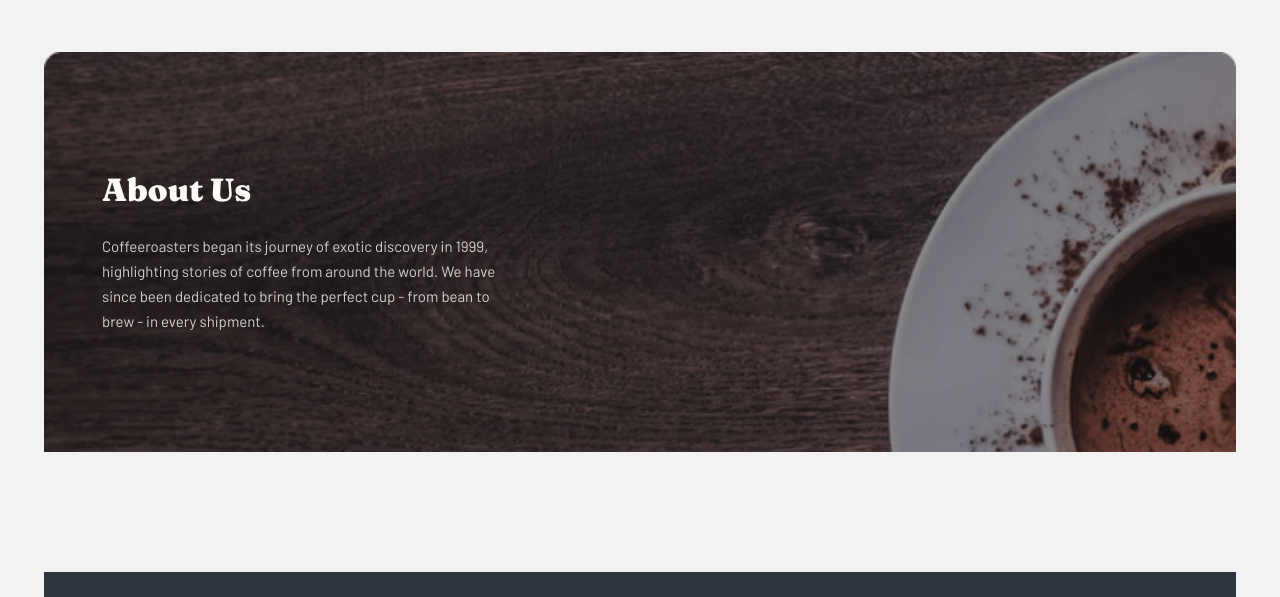
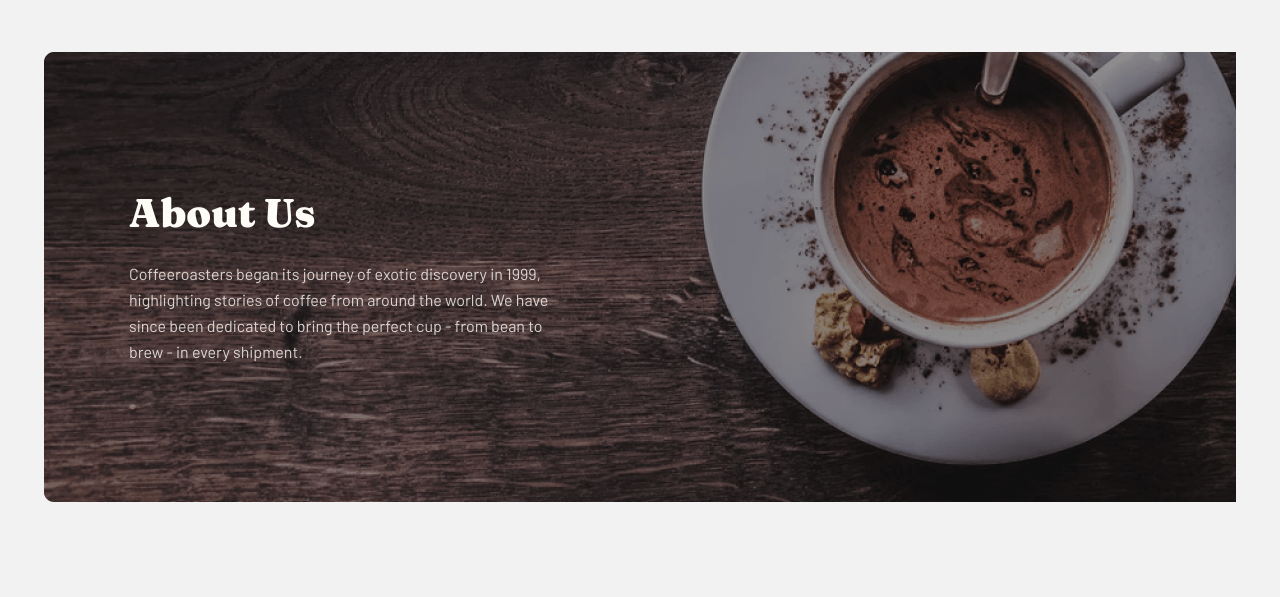
Before and after one commit to ibrohim-abrolov/Coffee-responsive, a plain HTML site: page about.html in a window 1280 px wide. Shown: the part 69-666 px from the top of the page. Drawn offline with Linux system fonts and the light colour scheme.

Commit message:
Add about section to the site

```diff
--- a/main.css
+++ b/main.css
@@ -971,7 +971,7 @@
 }
 
 
-           /*   About page   */
+           /*   About page   */  /*  Second page  */
 
 .about {
   padding-bottom: 120px;
@@ -1010,7 +1010,11 @@
   opacity: 0.8;
 }
 
-@media only screen and (min-width: 700px) {
+@media only screen and (min-width: 600px) {
+  .about {
+    padding-bottom: 144px;
+  }
+
   .about__wrapper {
     padding-top: 118px;
     padding-bottom: 118px;
@@ -1029,5 +1033,33 @@
     font-size: 32px;
     line-height: 40px;
   }
+}
 
+@media only screen and (min-width: 900px) {
+  .about {
+    padding-bottom: 168px;
+  }
+
+  .about__wrapper {
+    padding-top: 137px;
+    padding-bottom: 137px;
+    padding-left: 85px;
+    background-image: url("./images/desktopaboutherobg.png");
+    background-size: cover;
+  }
+
+  .about__textbox {
+    max-width: 445px;
+    width: 100%;
+  }
+
+  .about__title {
+    font-size: 40px;
+    line-height: 48px;
+  }
+
+  .about__text {
+    font-size: 16px;
+    line-height: 26px;
+  }
 }
```
Also changed, not shown: about.html (+1 -0 lines), images/makingcoffeeabout.png (added).
